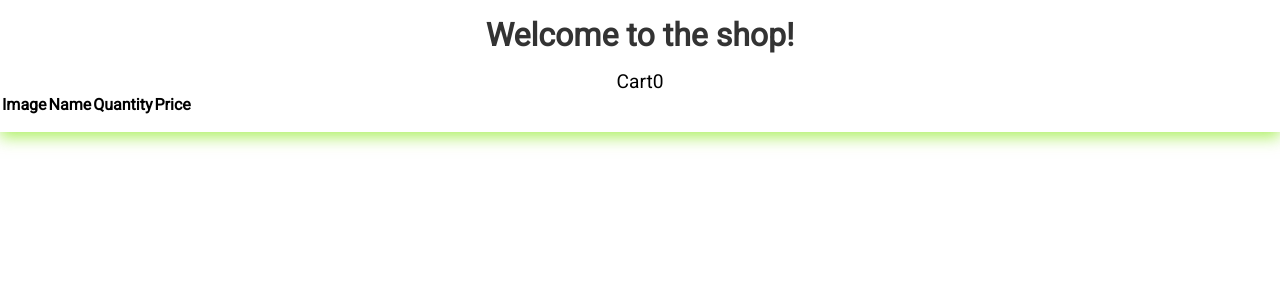
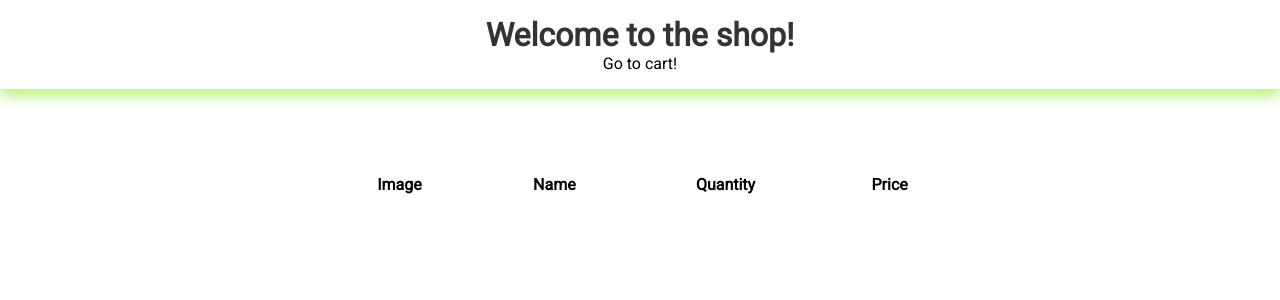
Before and after one commit to thierved/shopping_cart_react, a React (Create React App) app: page /cart in a window 1280 px wide. Shown: the top 300 px of the page. Built offline with nearby package versions, Linux system fonts and the light colour scheme.

Commit message:
created the cart route

```diff
--- a/src/containers/Cart.js
+++ b/src/containers/Cart.js
@@ -7,20 +7,9 @@ import * as cartAction from '../actions'
 
 class Cart extends Component {
 
-    renderItem(items) {
-        return items.map(item => {
-            return (
-                <CartItem  key={item.id} name={item.name} price={item.price}/>
-            );
-        });
-    }
-
-    render() {
-        console.log(this.props.bag)
+     render() {
         return (
             <div className="cart">
-                <span>Cart</span>
-                <span>{this.props.bag.length}</span>
                 <table>
                     <thead>
                         <tr>
@@ -36,6 +25,7 @@ class Cart extends Component {
                                 <tr>
                                     <td><img src={item.image} /></td>
                                     <td>{item.name}</td>
+                                    <td>2</td>
                                     <td>{item.price}</td>
                                 </tr>
                             )
--- a/src/containers/Header.js
+++ b/src/containers/Header.js
@@ -1,4 +1,5 @@
 import React from 'react';
+import { NavLink } from 'react-router-dom'
 
 import Cart from './Cart';
 
@@ -6,7 +7,7 @@ const Header = () => {
     return (
         <div className="header">
             <h1>Welcome to the shop!</h1>
-            <Cart />
+            <NavLink to="/cart">Go to cart!</NavLink>
         </div>
     );
 }
--- a/src/index.css
+++ b/src/index.css
@@ -30,7 +30,28 @@ a {
     color: rgba(0, 0, 0, 0.8);
 }
 
+.cart {
+    margin-top: 10rem;
+}
 
+table {
+    width: 50%;
+    margin: 0 auto;
+}
+
+th {
+    padding: 0.8rem;
+}
+
+tr {
+    padding: 1rem;
+}
+
+tbody img {
+    width: 75px;
+    height: 75px;
+    border-radius: 100%;
+}
 
 .item-container {
     width: 95%;
```
